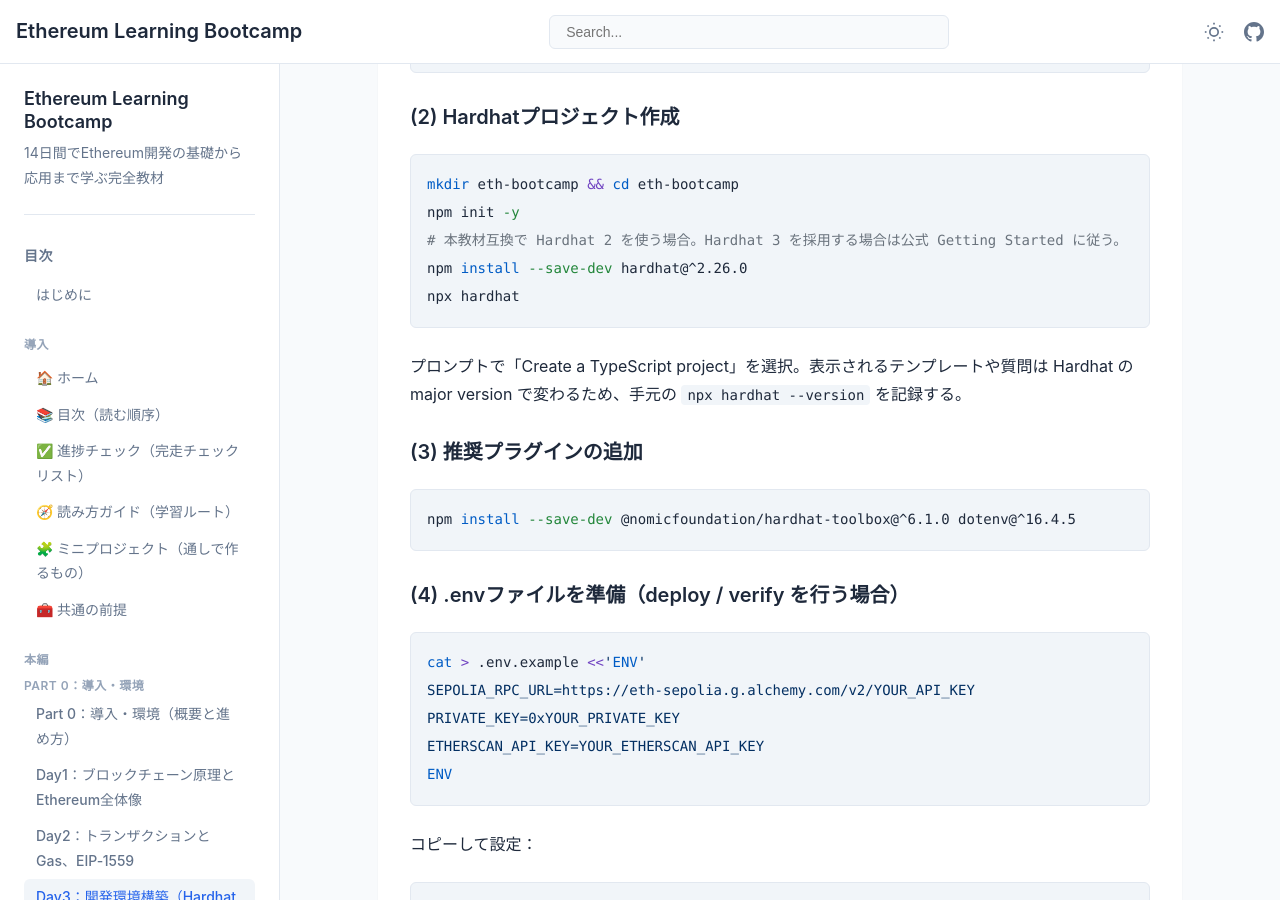
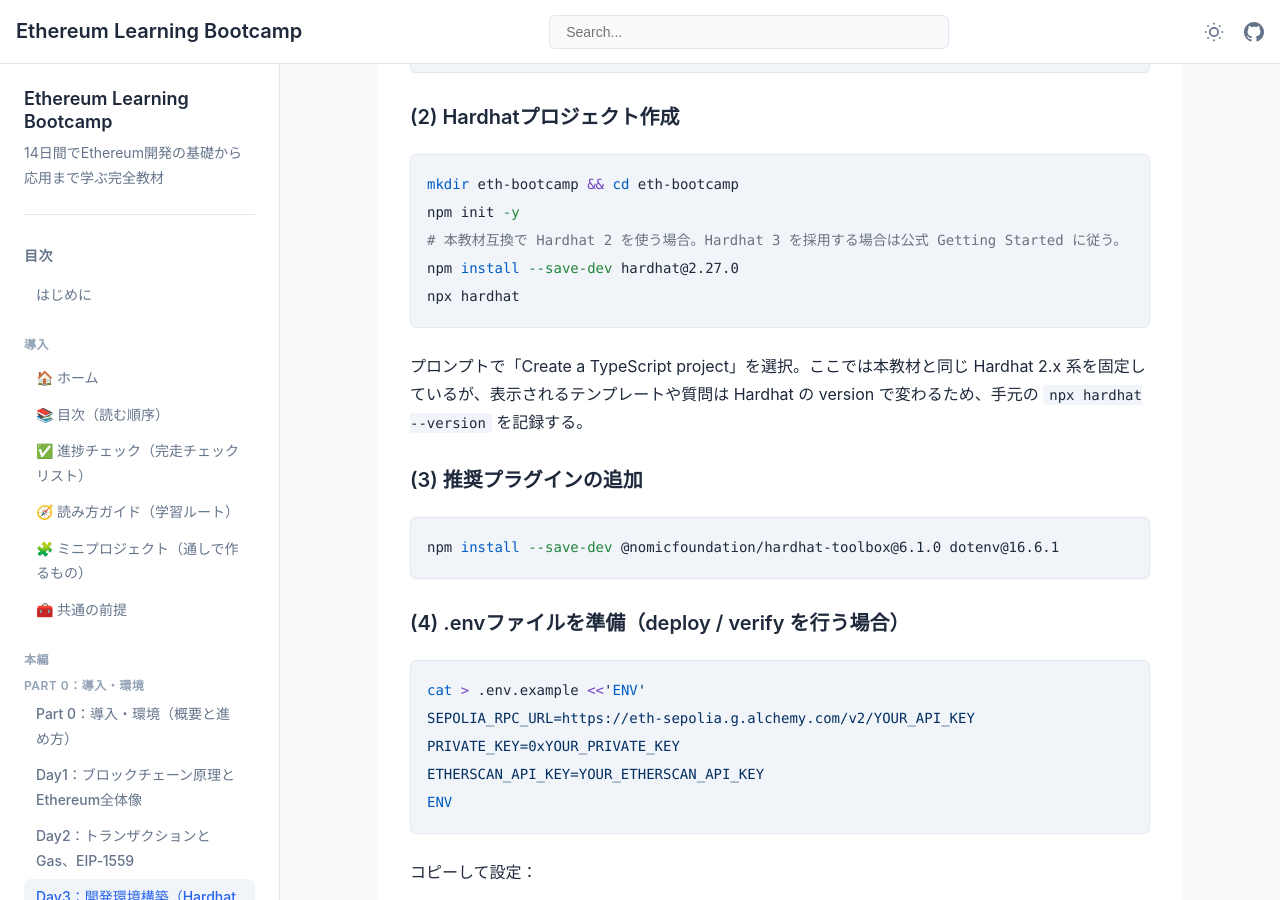
Before and after one commit to itdojp/ethereum-learning-bootcamp, a Jekyll site: the page built from docs/curriculum/Day03_Env_Setup.md, in a window 1280 px wide and 900 px high, scrolled down 5217 px. Built offline with Jekyll 4.4.1, drawn with Linux system fonts in a browser that asks for light colours; our own code applies the rules of GitHub Pages for plain Markdown files.

Commit message:
docs: address copilot phase 5 review comments

````diff
--- a/dapp/package.json
+++ b/dapp/package.json
@@ -22,6 +22,8 @@
   },
   "overrides": {
     "qs": "6.14.1",
-    "ws": "8.21.0"
+    "ethers": {
+      "ws": "8.21.0"
+    }
   }
 }
--- a/docs/curriculum/Day03_Env_Setup.md
+++ b/docs/curriculum/Day03_Env_Setup.md
@@ -160,14 +160,14 @@
 mkdir eth-bootcamp && cd eth-bootcamp
 npm init -y
 # 本教材互換で Hardhat 2 を使う場合。Hardhat 3 を採用する場合は公式 Getting Started に従う。
-npm install --save-dev hardhat@^2.26.0
+npm install --save-dev hardhat@2.27.0
 npx hardhat
 ```
-プロンプトで「Create a TypeScript project」を選択。表示されるテンプレートや質問は Hardhat の major version で変わるため、手元の `npx hardhat --version` を記録する。
+プロンプトで「Create a TypeScript project」を選択。ここでは本教材と同じ Hardhat 2.x 系を固定しているが、表示されるテンプレートや質問は Hardhat の version で変わるため、手元の `npx hardhat --version` を記録する。
 
 #### (3) 推奨プラグインの追加
 ```bash
-npm install --save-dev @nomicfoundation/hardhat-toolbox@^6.1.0 dotenv@^16.4.5
+npm install --save-dev @nomicfoundation/hardhat-toolbox@6.1.0 dotenv@16.6.1
 ```
 
 #### (4) .envファイルを準備（deploy / verify を行う場合）
````
Also changed, not shown: docs/curriculum/Day08_L2_Rollups.md (+3 -2 lines), docs/curriculum/index.md (+1 -1 lines), docs/CHANGELOG.md.
